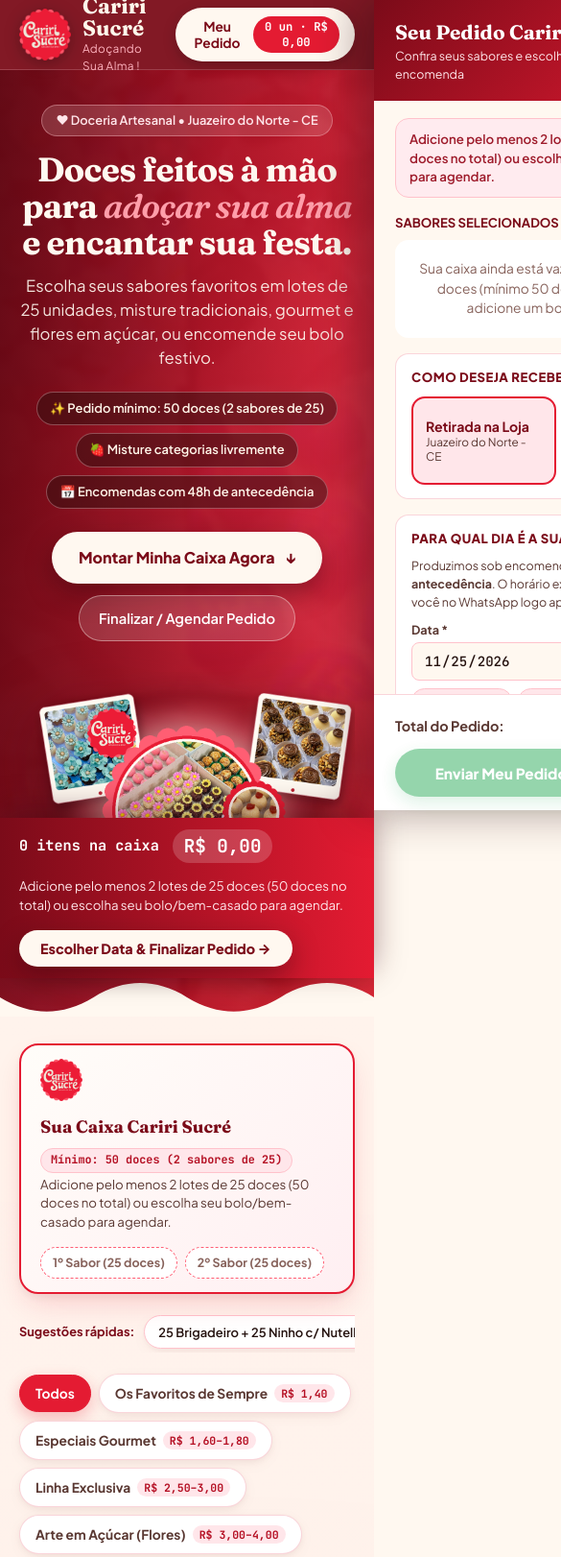
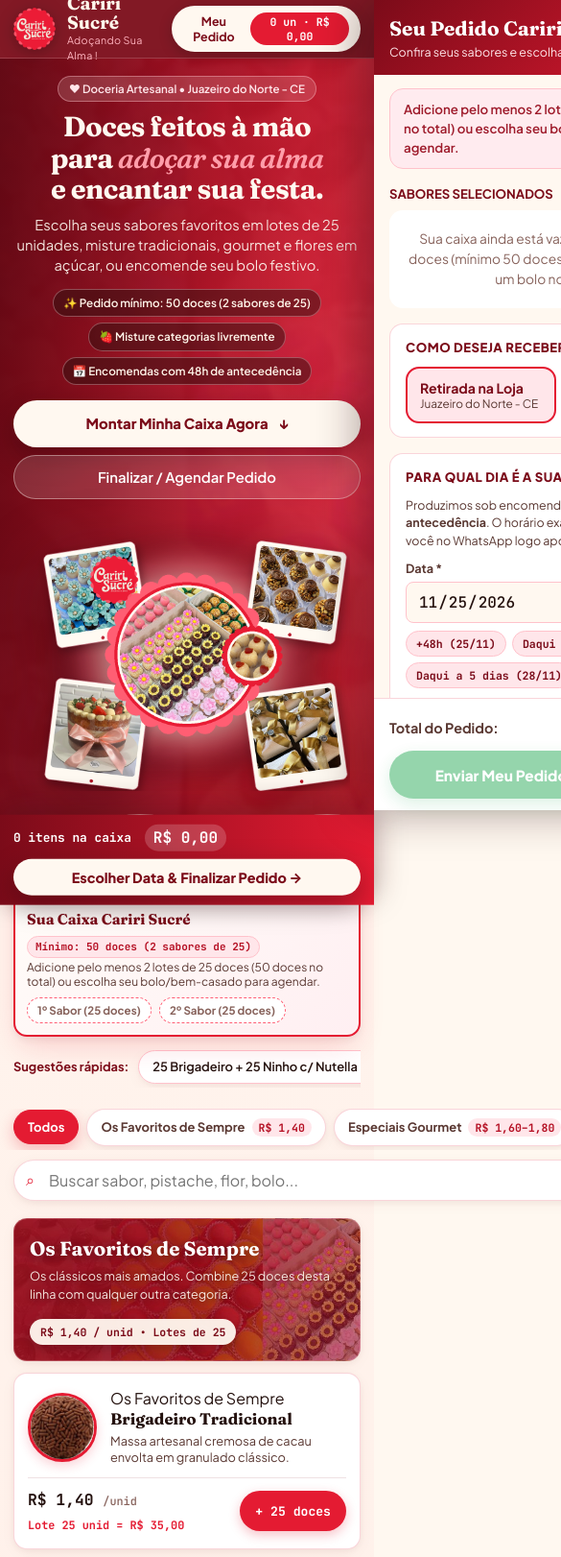
Before and after one commit to caririsucre/caririsucre, a plain HTML site: page index.html in a window 390 px wide. Shown: the top 1622 px of the page at 96% size, 585 px wide, since content can reach past the window. Drawn offline with Linux system fonts and the light colour scheme.

Commit message:
Otimizacao mobile-first completa para smartphones e navegador do Instagram

```diff
--- a/styles.css
+++ b/styles.css
@@ -1298,6 +1298,7 @@ button:disabled {
   .hero__grid {
     grid-template-columns: 1fr;
     text-align: center;
+    gap: 20px;
   }
   .hero__lead {
     margin-left: auto;
@@ -1313,16 +1314,325 @@ button:disabled {
 }
 
 @media (max-width: 640px) {
+  body {
+    padding-bottom: 84px;
+  }
+
+  .container {
+    padding: 0 14px;
+  }
+
+  /* Compact Sticky Header on Mobile */
+  .site-header__inner {
+    height: 60px;
+    gap: 10px;
+  }
+
+  .brand-lockup__logo {
+    width: 44px;
+    height: 44px;
+  }
+
+  .brand-lockup__name {
+    font-size: 1.18rem;
+  }
+
+  .brand-lockup__tag {
+    font-size: 0.67rem;
+  }
+
   .main-nav {
     display: none;
   }
+
+  .btn-cart-header {
+    padding: 7px 12px;
+    font-size: 0.78rem;
+    gap: 6px;
+  }
+
+  .btn-cart-header__badge {
+    font-size: 0.72rem;
+    padding: 2px 8px;
+  }
+
+  /* Mobile-First Hero with Collage Art Above the Fold */
+  .hero-collage-stage {
+    padding: 18px 0 46px;
+  }
+
+  .hero-badge {
+    font-size: 0.72rem;
+    padding: 4px 11px;
+    margin-bottom: 10px;
+  }
+
+  .hero__title {
+    font-size: 1.82rem;
+    line-height: 1.12;
+    margin-bottom: 10px;
+  }
+
+  .hero__lead {
+    font-size: 0.92rem;
+    line-height: 1.42;
+    margin-bottom: 14px;
+  }
+
+  .hero-quick-rules {
+    gap: 6px;
+    margin-bottom: 16px;
+  }
+
+  .hero-rule-chip {
+    font-size: 0.73rem;
+    padding: 5px 10px;
+  }
+
+  .hero__ctas {
+    flex-direction: column;
+    width: 100%;
+    gap: 8px;
+  }
+
+  .btn-hero-order,
+  .btn-hero-secondary {
+    width: 100%;
+    justify-content: center;
+    padding: 13px 18px;
+    font-size: 0.93rem;
+  }
+
+  .hero-art-img {
+    max-width: 340px;
+    margin: 2px auto 0;
+  }
+
+  .hero-wave-divider svg {
+    height: 24px;
+  }
+
+  /* Compact Sticky Box Bar on Mobile */
+  .section-menu {
+    padding: 16px 0 40px;
+  }
+
+  .box-builder-bar {
+    top: 64px;
+    padding: 10px 12px;
+    border-radius: var(--radius-md);
+    gap: 8px;
+    margin-bottom: 14px;
+  }
+
+  .box-builder-bar__seal {
+    width: 34px;
+    height: 34px;
+  }
+
+  .box-builder-bar__title {
+    font-size: 0.96rem;
+    gap: 6px;
+  }
+
+  .box-status-pill {
+    font-size: 0.69rem;
+    padding: 2px 8px;
+  }
+
+  .box-builder-bar__sub {
+    font-size: 0.75rem;
+    line-height: 1.3;
+  }
+
+  .box-slots-strip {
+    width: 100%;
+    overflow-x: auto;
+    flex-wrap: nowrap;
+    padding-bottom: 2px;
+    -webkit-overflow-scrolling: touch;
+  }
+
+  .slot-pill {
+    font-size: 0.72rem;
+    padding: 4px 10px;
+    white-space: nowrap;
+    flex-shrink: 0;
+  }
+
+  /* Horizontal Swipeable Category Tabs on Mobile */
+  .menu-toolbar {
+    flex-direction: column;
+    align-items: stretch;
+    gap: 10px;
+    margin-bottom: 18px;
+  }
+
+  .category-tabs {
+    flex-wrap: nowrap;
+    overflow-x: auto;
+    -webkit-overflow-scrolling: touch;
+    padding-bottom: 4px;
+    margin: 0 -14px;
+    padding-left: 14px;
+    padding-right: 14px;
+    scrollbar-width: none;
+  }
+
+  .category-tabs::-webkit-scrollbar {
+    display: none;
+  }
+
+  .cat-tab {
+    flex-shrink: 0;
+    white-space: nowrap;
+    padding: 9px 14px;
+    font-size: 0.81rem;
+  }
+
+  .menu-search {
+    min-width: 100%;
+    flex: 1 1 auto;
+  }
+
+  /* Prevent iOS Safari zoom on input focus (16px minimum) */
+  .menu-search__input,
+  .config-select,
+  .config-input,
+  .field-input {
+    font-size: 16px;
+  }
+
+  /* Category Collage Banner & Product Cards on Mobile */
+  .menu-group {
+    margin-bottom: 30px;
+  }
+
+  .menu-group__banner {
+    padding: 16px;
+    border-radius: var(--radius-md);
+    margin-bottom: 12px;
+  }
+
+  .menu-group__title {
+    font-size: 1.28rem;
+  }
+
+  .menu-group__note {
+    font-size: 0.79rem;
+  }
+
+  .menu-group__rule-pill {
+    font-size: 0.72rem;
+    padding: 5px 11px;
+  }
+
+  .product-grid {
+    grid-template-columns: 1fr;
+    gap: 12px;
+  }
+
+  .product-card {
+    padding: 14px;
+    gap: 11px;
+  }
+
+  .product-card__thumb {
+    width: 72px;
+    height: 72px;
+  }
+
+  .product-card__thumb--rect {
+    width: 76px;
+    height: 76px;
+  }
+
+  .product-card__name {
+    font-size: 1.04rem;
+  }
+
+  .btn-add-batch {
+    min-height: 42px;
+    padding: 9px 16px;
+    font-size: 0.82rem;
+    touch-action: manipulation;
+  }
+
+  .qty-stepper__btn {
+    width: 38px;
+    height: 38px;
+    touch-action: manipulation;
+  }
+
+  /* 2-Column Dynamic Scrapbook Collage on Mobile */
+  .section-collage-wall {
+    padding: 40px 0;
+  }
+
   .scrapbook-grid {
-    grid-template-columns: 1fr;
-    grid-auto-rows: 230px;
+    grid-template-columns: repeat(2, 1fr);
+    grid-auto-rows: 170px;
+    gap: 10px;
   }
-  .scrap-frame--wide,
+
+  .scrap-frame {
+    padding: 6px 6px 26px 6px;
+  }
+
+  .scrap-frame--wide {
+    grid-column: span 2;
+  }
+
   .scrap-frame--tall {
-    grid-column: span 1;
-    grid-row: span 1;
+    grid-row: span 2;
+  }
+
+  .scrap-frame__caption {
+    font-size: 0.68rem;
+    bottom: 5px;
+    left: 8px;
+    right: 8px;
+  }
+
+  /* Thumb-Friendly Mobile Bottom Order Dock & Full-Screen Drawer */
+  .floating-order-bar {
+    padding: 10px 0 calc(10px + env(safe-area-inset-bottom, 0px));
+  }
+
+  .floating-order-bar__inner {
+    flex-direction: row;
+    align-items: center;
+    justify-content: space-between;
+    gap: 8px;
+  }
+
+  .floating-order-bar__rule-hint {
+    display: none;
+  }
+
+  .floating-order-bar__count {
+    font-size: 0.8rem;
+  }
+
+  .floating-order-bar__total {
+    font-size: 1rem;
+    padding: 2px 9px;
+  }
+
+  .checkout-drawer {
+    max-width: 100%;
+    height: 100dvh;
+  }
+
+  .checkout-drawer__header {
+    padding: 14px 16px;
+  }
+
+  .checkout-drawer__body {
+    padding: 14px 16px;
+  }
+
+  .checkout-drawer__footer {
+    padding: 12px 16px calc(12px + env(safe-area-inset-bottom, 0px));
   }
 }
```
